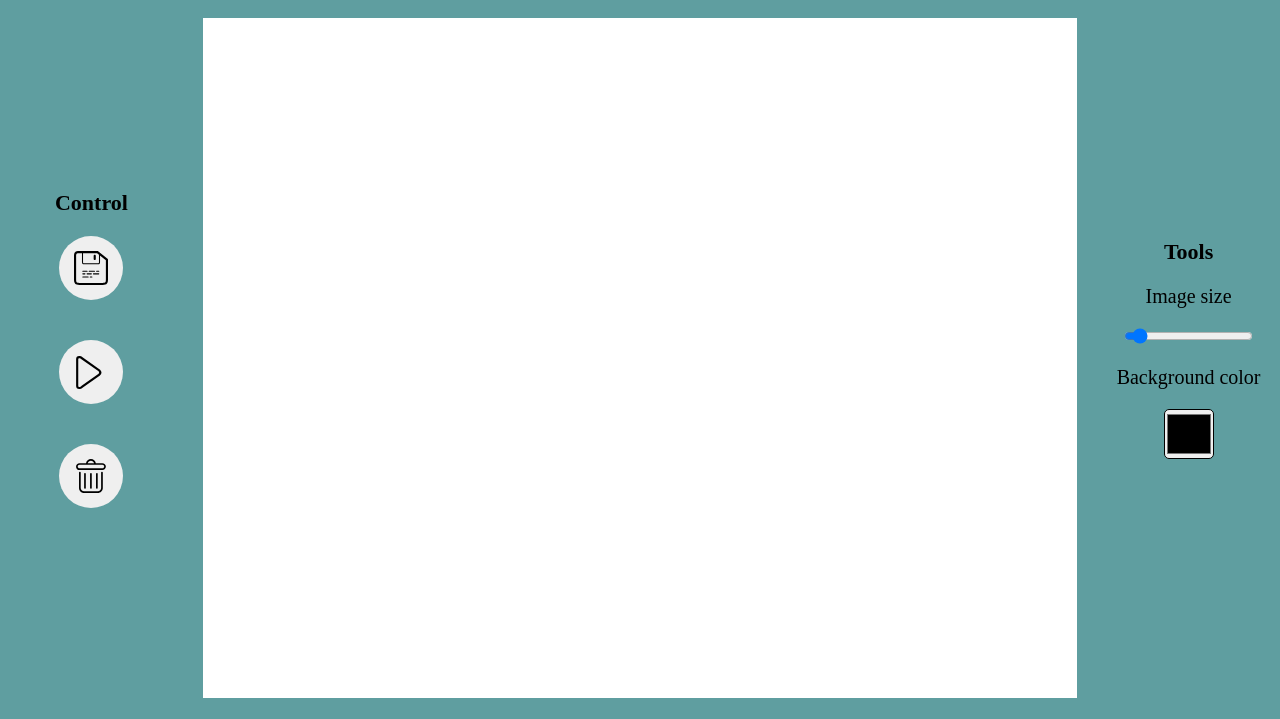
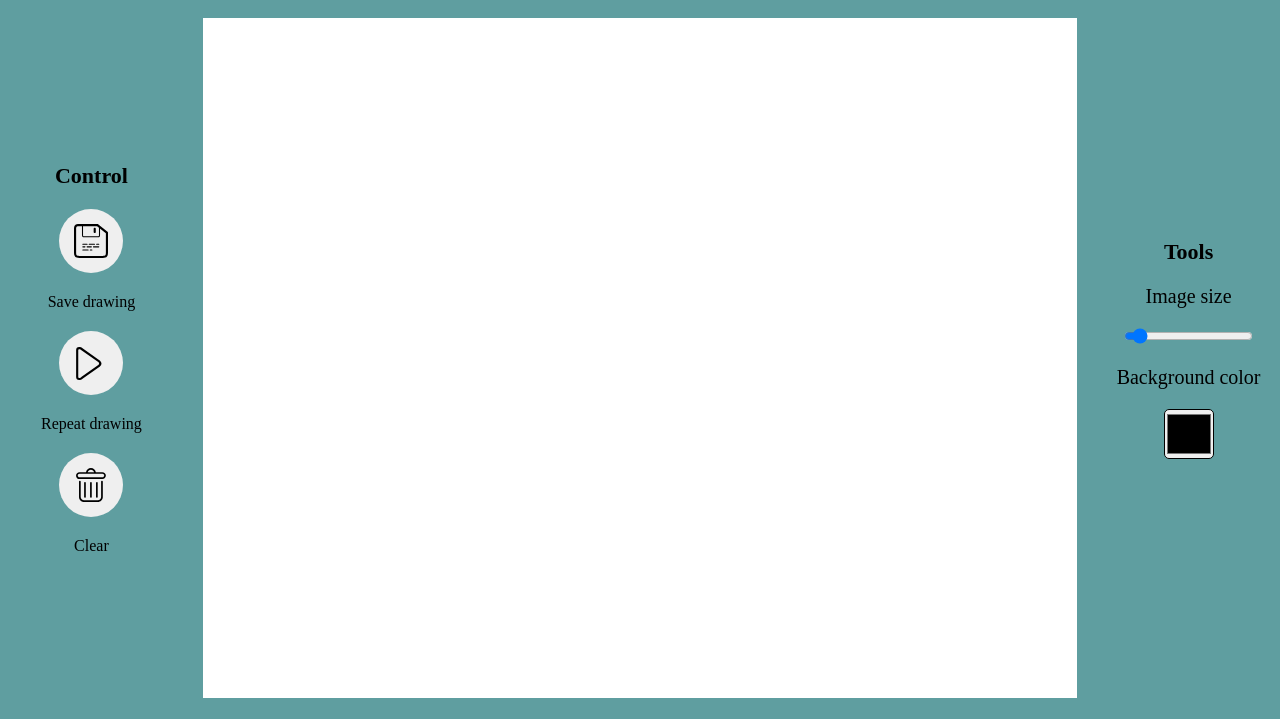
Before and after one commit to Pishuhott/fun-with-html5-canvas, a plain HTML site: page index.html in a window 1280 px wide. Shown: the part 81-800 px from the top of the page. Drawn offline with Linux system fonts and the light colour scheme; a web font is replaced by a local one.

Commit message:
doc: added button description

```diff
--- a/css/style.css
+++ b/css/style.css
@@ -28,6 +28,10 @@
 
 .controls-panel {
     text-align: center;
+}
+
+.controls-panel p {
+    font-size: 1.6rem;
 }
 
 .contols-buttons {
--- a/index.html
+++ b/index.html
@@ -18,15 +18,23 @@
             <div class="panel controls-panel">
                 <h2>Control</h2>
                 <div class="contols-buttons">
+                    <div>
                         <button class="save">
                             <img src="./img/save.svg" alt="" />
                         </button>
-                    <button class="replay">
+                        <p>Save drawing</p>
+                    </div>
+                    <div><button class="replay">
                         <img src="./img/play.svg" alt="" />
                     </button>
+                        <p>Repeat drawing</p>
+                    </div>
+                    <div>
                         <button class="clear">
                             <img src="./img/clear.svg" alt="" />
                         </button>
+                        <p>Clear</p>
+                    </div>
                 </div>
             </div>
 
--- a/js/main.js
+++ b/js/main.js
@@ -10,7 +10,6 @@ document.addEventListener("DOMContentLoaded", function () {
     let ctx = canvas.getContext('2d');
     let isMouseDown = false;
     let coords = [];
-
     let size = '5';
     let color = '#000';
 
@@ -70,6 +69,8 @@ document.addEventListener("DOMContentLoaded", function () {
     //Save, clear and play functions
     function save() {
         localStorage.setItem('coords', JSON.stringify(coords));
+        localStorage.setItem('sizes', JSON.stringify(sizes));
+        localStorage.setItem('colors', JSON.stringify(colors));
         localStorage.setItem('ctx.strokeStyle', JSON.stringify(ctx.strokeStyle));
         localStorage.setItem('ctx.lineWidth', JSON.stringify(ctx.lineWidth));
     }
@@ -115,6 +116,8 @@ document.addEventListener("DOMContentLoaded", function () {
 
             if (button.className == 'replay') {
                 coords = JSON.parse(localStorage.getItem('coords'));
+                sizes = JSON.parse(localStorage.getItem('sizes'));
+                colors = JSON.parse(localStorage.getItem('colors'));
                 clear();
                 replay();
             }
```
Lines whose indentation alone changed are shown as unchanged.
